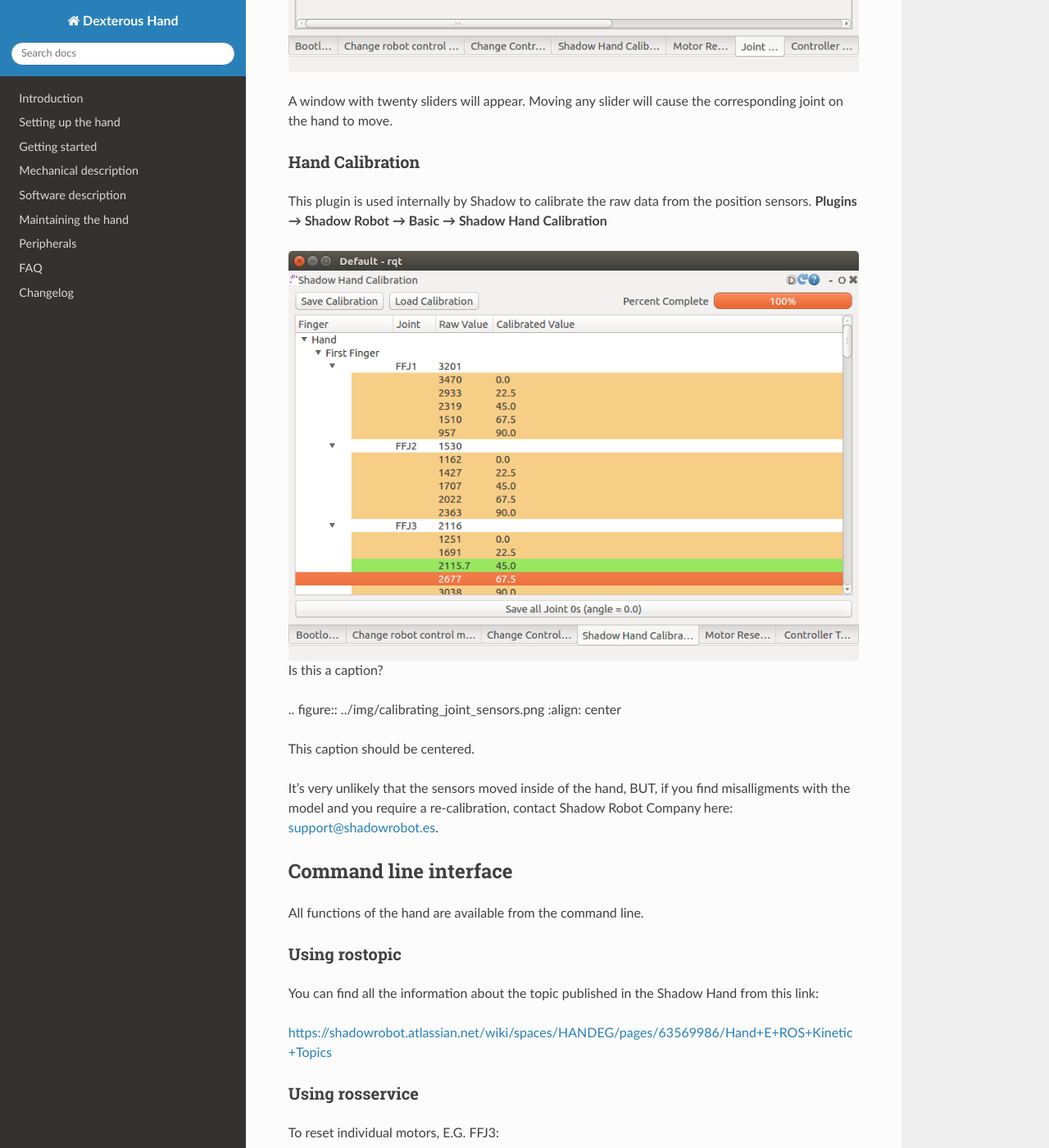
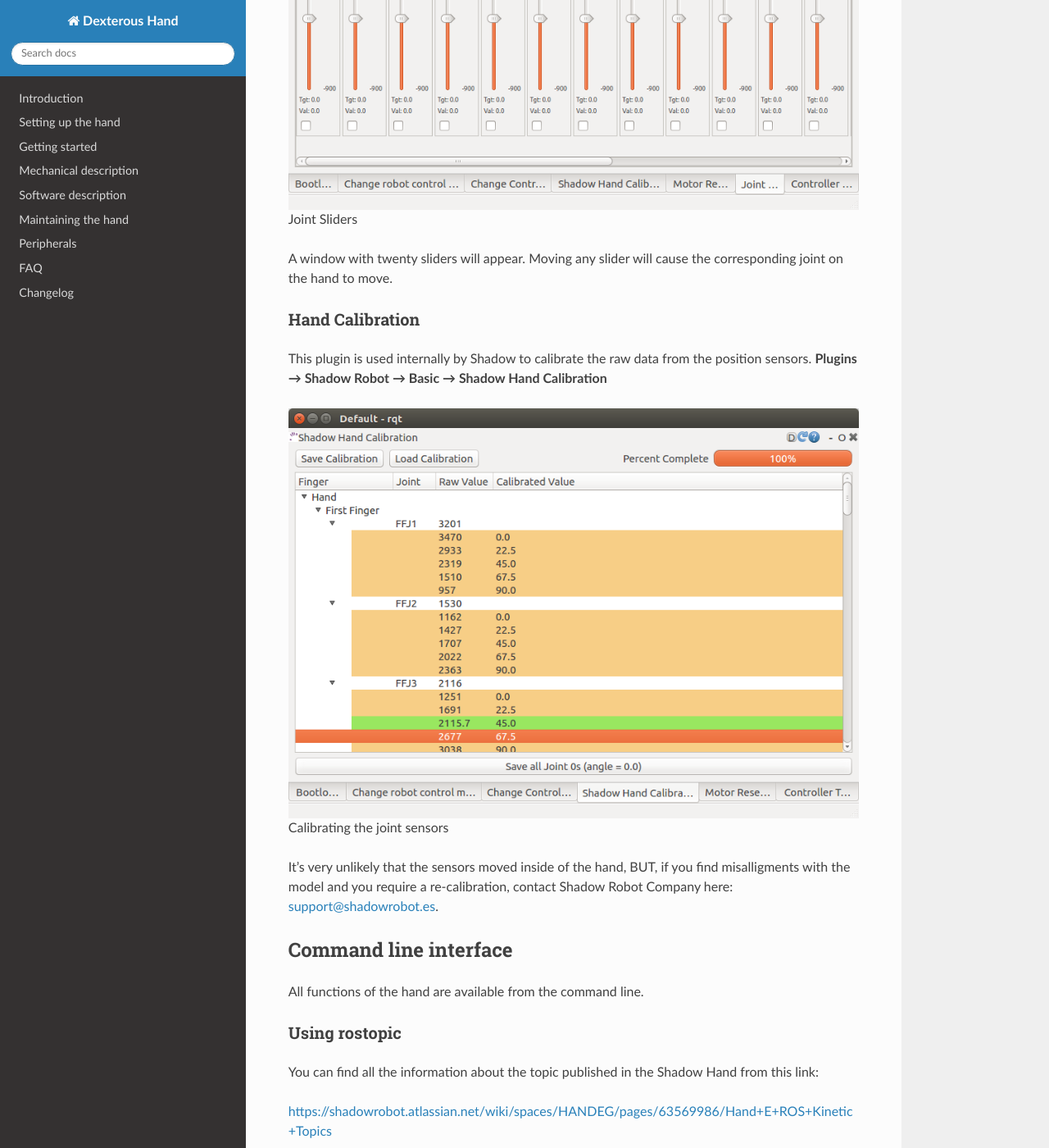
Before and after one commit to shadow-robot/sr_dexterous_hand_documentation, a Sphinx documentation site: the page built from docs/user_guide/3_getting_started.md, in a window 1280 px wide and 1400 px high, scrolled down 13508 px. Shown: the whole window at 82% size. Built offline with Sphinx 7.4.7 and the Read the Docs theme 2.0.0, drawn with Linux system fonts in a browser that asks for light colours; some of the changed text lies outside the part shown.

Commit message:
added captions

````diff
--- a/docs/user_guide/3_getting_started.md
+++ b/docs/user_guide/3_getting_started.md
@@ -339,6 +341,7 @@
 	**Plugins → Shadow Robot → Basic → Controller Tuner**
 #### Position controller
   ![adjust_position_controller](../img/adjust_position_controller.png)
+  Adjusting the position controller settings
 
 
 
@@ -352,6 +355,7 @@
 
 #### Force controller
 ![adjust_torque_controller](../img/adjust_torque_controller.png)
+Adjusting the torque controller settings
 
 * **“P”, “I” & “D” terms:** Gain parameters of the torque PID controller. By default, Shadow tunes the paramenters using just P gain for the torque control.
 
@@ -370,6 +374,7 @@
 You will see a window listing each motor board, along with its current firmware SVN revision number.
 
 ![bootload_new_firmware](../img/bootloading_new_firmware.png)
+Bootloading new firmware in to the motor microcontrollers
 
 * **Select Bootloader Hex File:** Next, tell the plugin which firmware to use. The file you should choose here is the one sent by Shadow.
 
@@ -396,6 +403,7 @@
 	**Plugins → Shadow Robot → Basic → Motor Resetter**
 
   ![resetting_motor_microcontrollers](../img/resetting_motor_microcontrollers.png)
+  Resetting the motor microcontrollers
 
   Tick the motors you wish to reset, and click ```Reset Motors```. You should see the corresponding joints jiggle as the motors auto-zero the strain gauges.
 
@@ -403,6 +411,7 @@
 A simple interface has been provided to control the position of each joint using a slider (you have to start the position control first).
 	**Plugins → Shadow Robot → Joint Sliders**
     ![joint_sliders](../img/joint_sliders.png)
+    Joint Sliders
 
 
   A window with twenty sliders will appear. Moving any slider will cause the corresponding joint on the hand to move.
@@ -412,12 +421,7 @@
 	**Plugins → Shadow Robot → Basic → Shadow Hand Calibration**
 
   ![calibrating_joint_sensors](../img/calibrating_joint_sensors.png)
-  Is this a caption?
-
-  .. figure:: ../img/calibrating_joint_sensors.png
-   :align: center
-
-   This caption should be centered.
+  Calibrating the joint sensors
 
   It’s very unlikely that the sensors moved inside of the hand, BUT, if you find misalligments with the model and you require a re-calibration, contact Shadow Robot Company here: <support@shadowrobot.es>.
 
````
Also changed, not shown: other parts of docs/user_guide/3_getting_started.md (+4 -0 lines).
